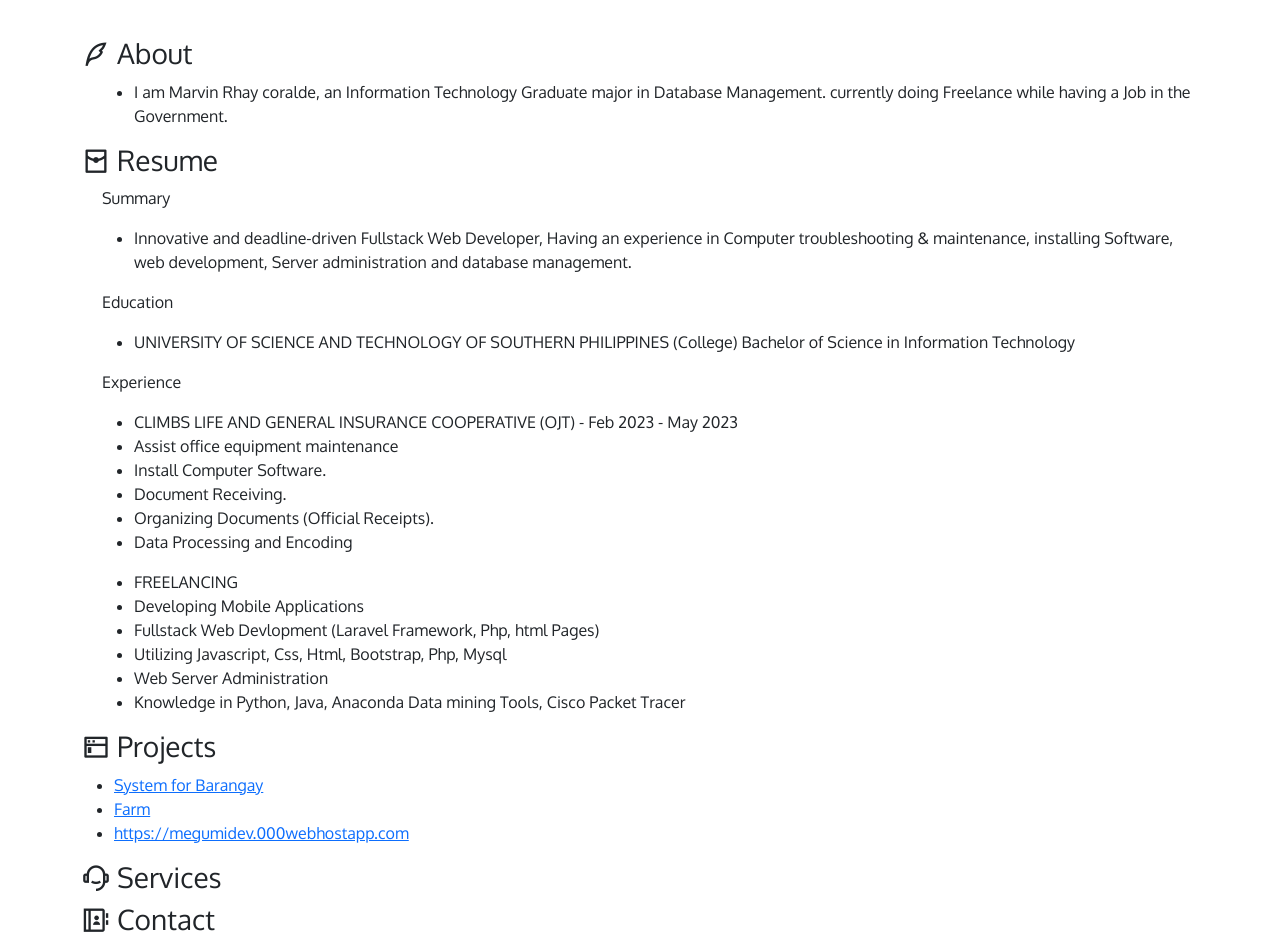
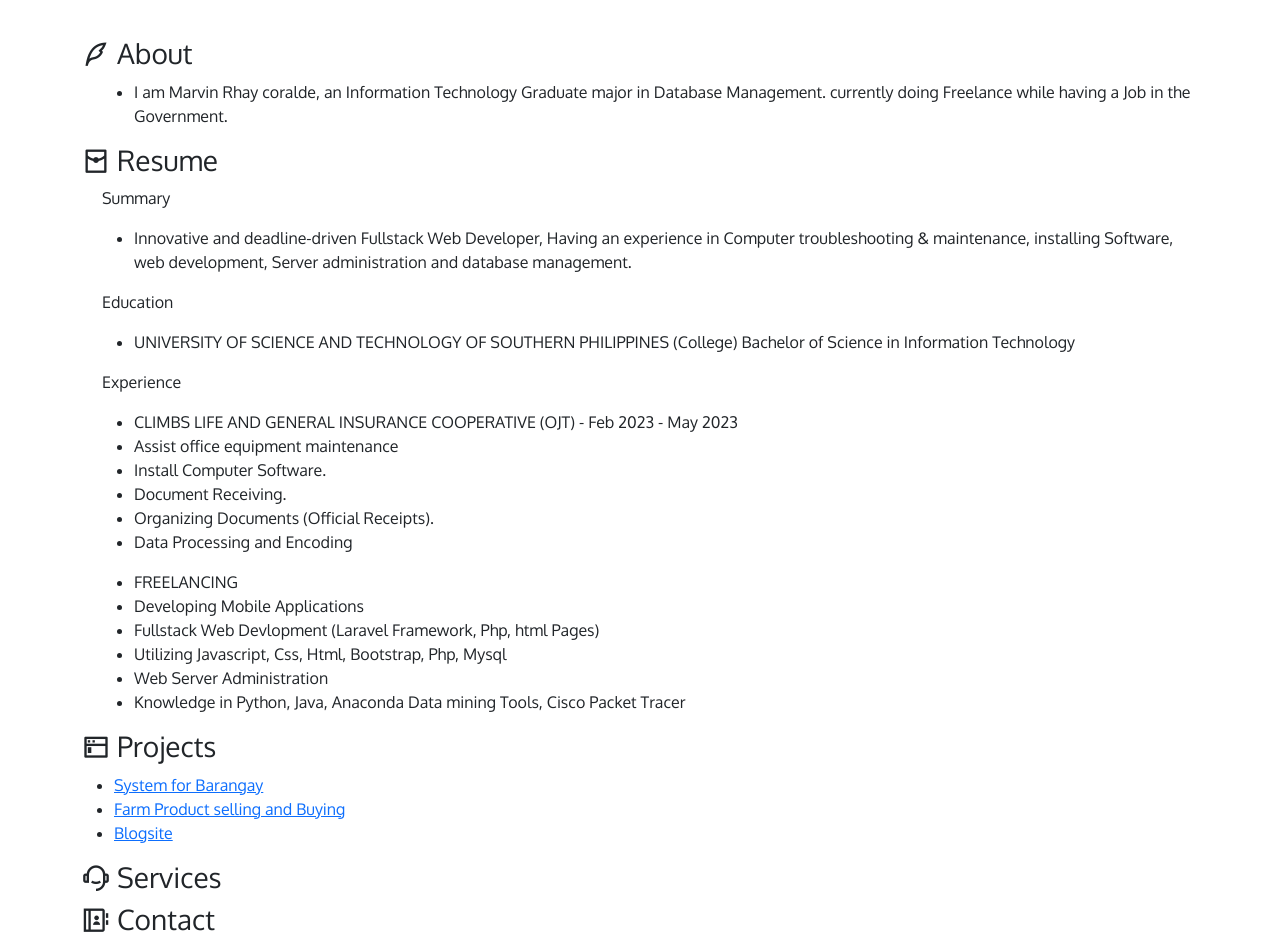
Before and after one commit to mardev1043/portfolio, a plain HTML site: page index.html in a window 1280 px wide. Shown: the part 63-1009 px from the top of the page. Drawn offline with nearby package versions, Linux system fonts and the light colour scheme.

Commit message:
Update index.html

```diff
--- a/index.html
+++ b/index.html
@@ -115,10 +115,10 @@
         <a href="https://barangaysystem1234.000webhostapp.com/" target="_blank">System for Barangay</a>
       </li>
       <li>
-        <a href="https://umahosting.000webhostapp.com/open_signup?">Farm</a>
+        <a href="https://umahosting.000webhostapp.com/open_signup?">Farm Product selling and Buying</a>
       </li>
       <li>
-        <a href="https://megumidev.000webhostapp.com">https://megumidev.000webhostapp.com</a>
+        <a href="https://megumidev.000webhostapp.com">Blogsite</a>
       </li>
     </ul>
   </div>
```
